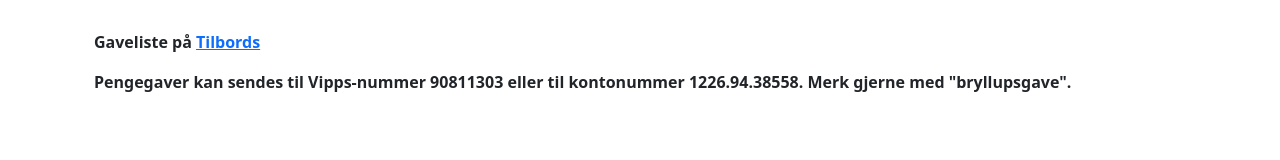
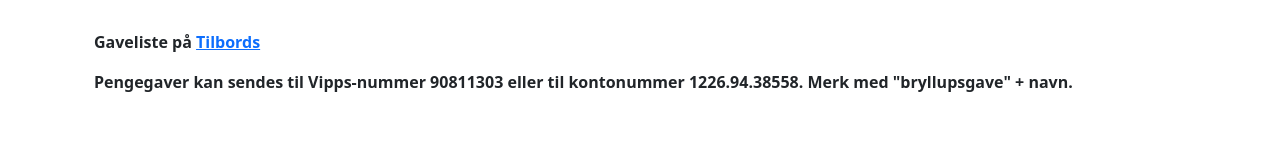
Before and after one commit to erikhole/bryllup, a React (Create React App) app: page /gavelister in a window 1280 px wide. Shown: the part 130-290 px from the top of the page. Built offline with nearby package versions, Linux system fonts and the light colour scheme; no server answers.

Commit message:
close #7
Signed-off-by: Erik Hole <erik.hole@norskdatateknikk.no>

```diff
--- a/src/Components/Gavelister.js
+++ b/src/Components/Gavelister.js
@@ -15,8 +15,8 @@ const Gavelister = () => {
         Pengegaver kan sendes til Vipps-nummer
         <span className="font-weight-bold"> 90811303</span> eller til
         kontonummer
-        <span className="font-weight-bold"> 1226.94.38558</span>. Merk gjerne
-        med "bryllupsgave".
+        <span className="font-weight-bold"> 1226.94.38558</span>. Merk med
+        "bryllupsgave" + navn.
       </p>
     </Container>
   );
```
